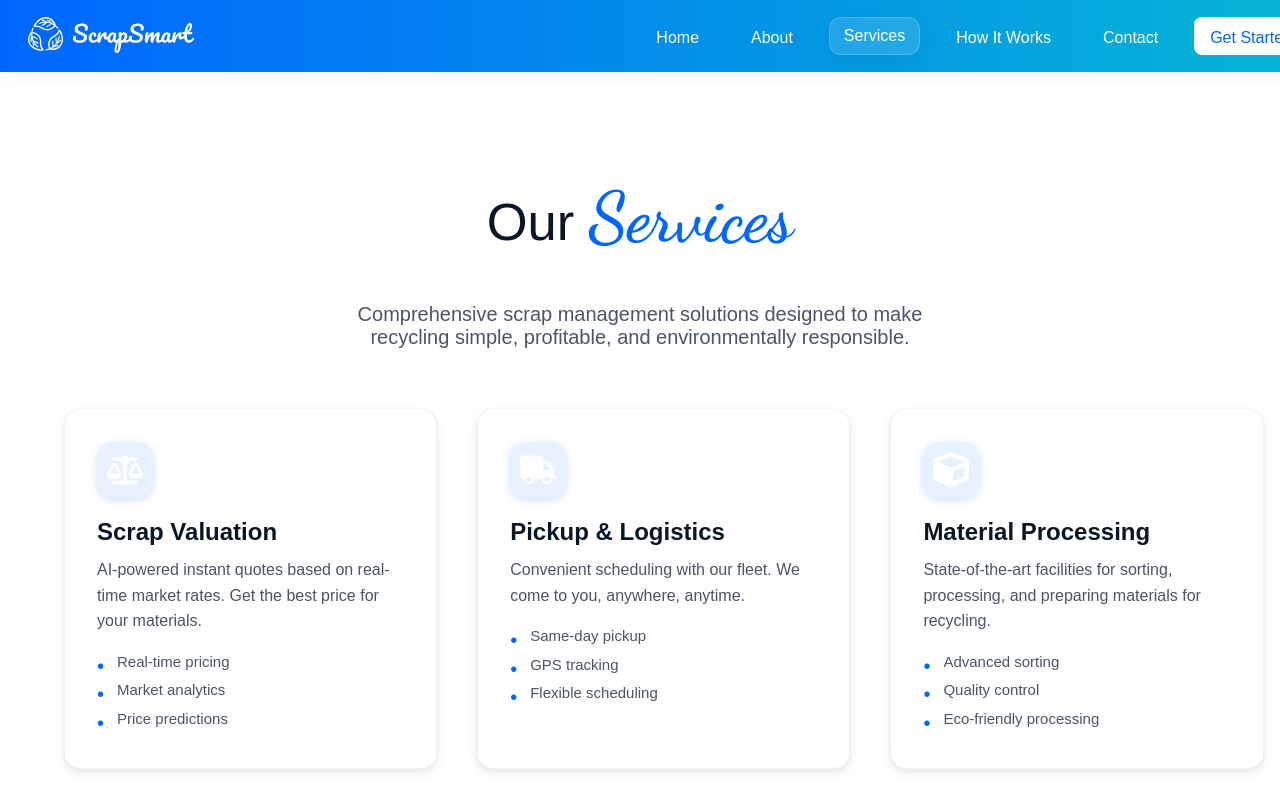
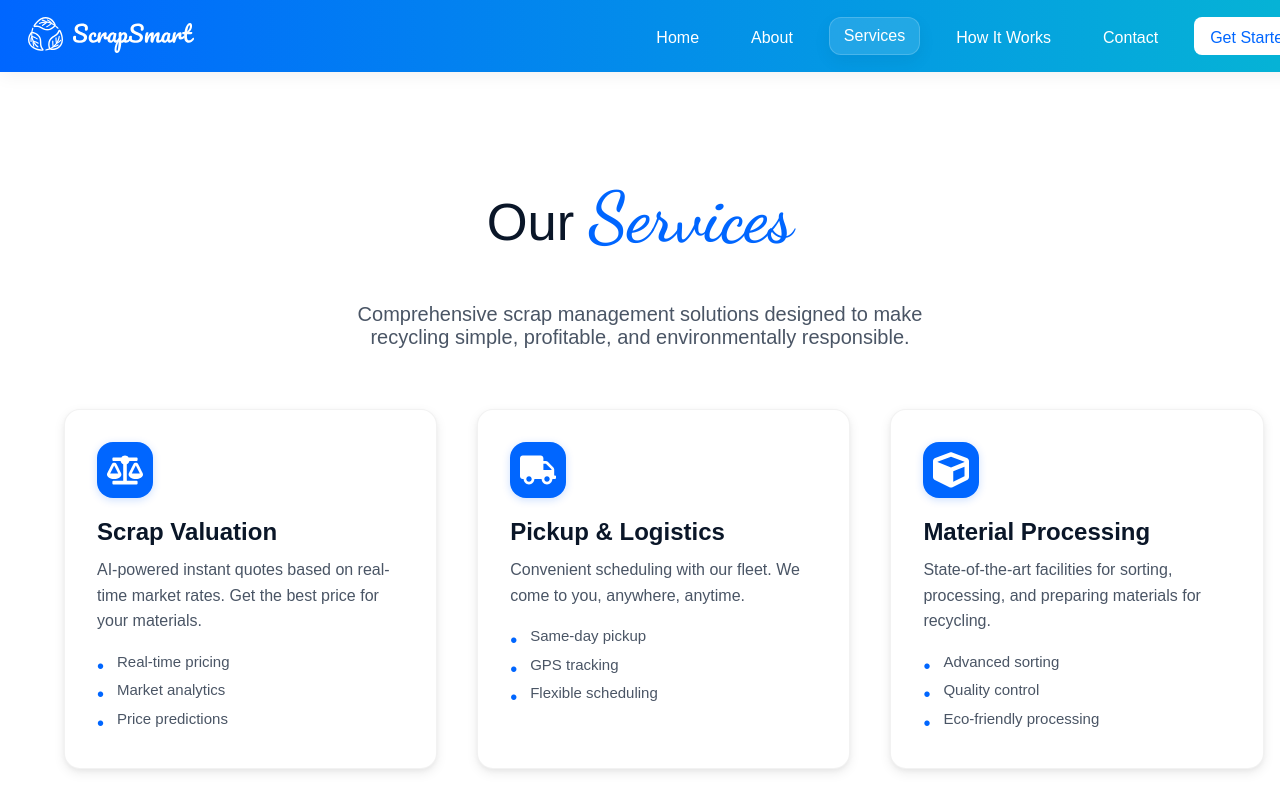
Before and after one commit to theharshkwatra/ScrapSmart, a React (Vite) app: page /services in a window 1280 px wide. Built offline with nearby package versions, Linux system fonts and the light colour scheme.

Commit message:
Small Changes

```diff
--- a/src/components/ServiceKeypoints/ServiceKeypoints.css
+++ b/src/components/ServiceKeypoints/ServiceKeypoints.css
@@ -8,7 +8,7 @@
 .icon-box {
   width: 56px;
   height: 56px;
-  background: #E8F1FF;
+  background: var(--primary-color) !important;
   border-radius: 16px;
   display: flex;
   align-items: center;
@@ -18,7 +18,7 @@
 .keypoint-icon svg {
   width: 26px;
   height: 26px;
-  color: #3B82F6;
+  color: white;
 }
 
 .content h3 {
--- a/src/components/ServiceTile/ServiceTile.css
+++ b/src/components/ServiceTile/ServiceTile.css
@@ -15,7 +15,7 @@
 }
 
 .icon-box{
-    background-color: rgb(0, 102, 255);
+    background-color: var(--primary-color) !important;
     border-radius: 12px;
     height: 64px;
     width: 64px;
```
